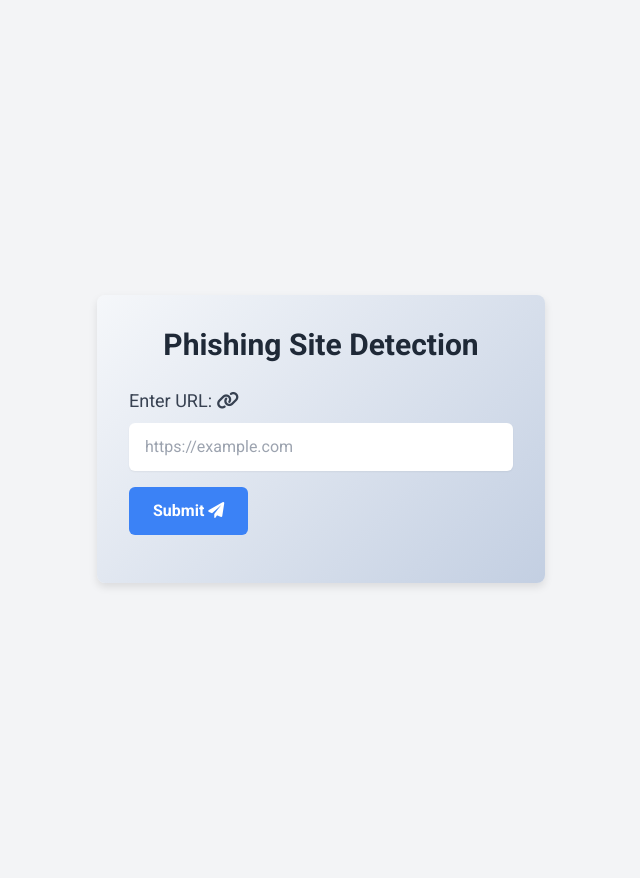
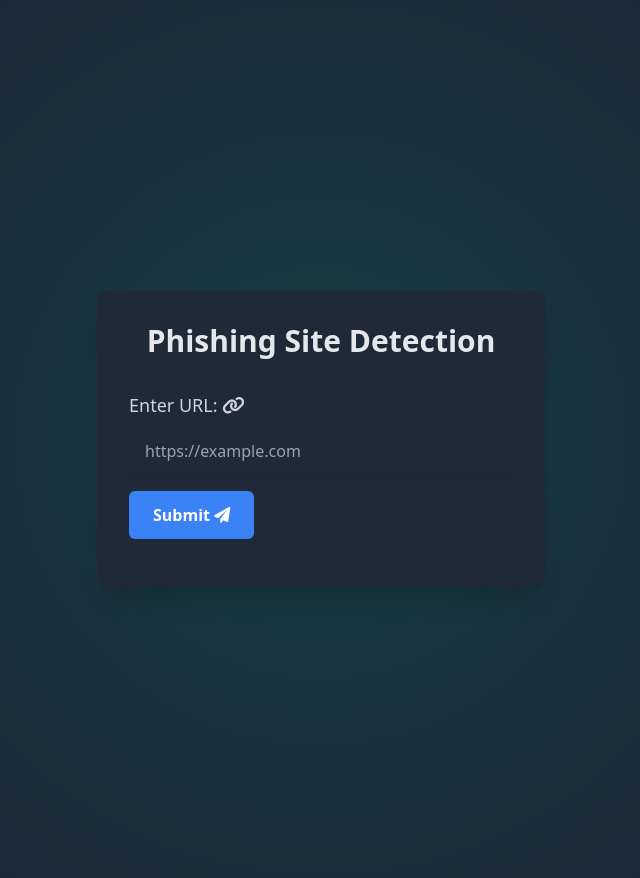
Before and after one commit to BLANKatGITHUB/phising-detection, a Flask app: page / in a window 1280 px wide. Shown: the whole page, without its empty margins (319-959 px from the left). Run offline with Flask 3, Linux system fonts and the light colour scheme; parts of the project's set-up code (start-up, migrations or seed data) failed here and were passed over.

Commit message:
Aestheic changes

```diff
--- a/templates/index.html
+++ b/templates/index.html
@@ -8,54 +8,45 @@
     <link href="https://fonts.googleapis.com/css2?family=Roboto:wght@400;700&display=swap" rel="stylesheet">
     <link rel="stylesheet" href="https://cdnjs.cloudflare.com/ajax/libs/font-awesome/6.0.0/css/all.min.css">
     <style>
-        body {
-            font-family: 'Roboto', sans-serif;
+        .background {
+            position: fixed;
+            top: 0;
+            left: 0;
+            width: 100%;
+            height: 100%;
+            background: radial-gradient(circle, rgba(45, 212, 191, 0.2) 0%, rgba(30, 41, 59, 1) 75%);
+            z-index: -1;
+            animation: pulse 10s infinite alternate;
         }
 
-        .container {
-            background: linear-gradient(135deg, #f5f7fa, #c3cfe2);
-            animation: gradientBG 15s ease infinite;
-        }
-
-        @keyframes gradientBG {
+        @keyframes pulse {
             0% {
-                background-position: 0% 50%;
-            }
-            50% {
-                background-position: 100% 50%;
+                opacity: 0.8;
+                transform: scale(1);
             }
             100% {
-                background-position: 0% 50%;
+                opacity: 1;
+                transform: scale(1.05);
             }
-        }
-
-        .form-container {
-            box-shadow: 0 4px 8px rgba(0, 0, 0, 0.1);
-        }
-
-        .btn-primary {
-            transition: transform 0.3s ease, box-shadow 0.3s ease;
-        }
-
-        .btn-primary:hover {
-            transform: translateY(-3px);
-            box-shadow: 0 6px 12px rgba(0, 0, 0, 0.2);
         }
     </style>
 </head>
-<body class="bg-gray-100 h-screen flex items-center justify-center">
-    <div class="container bg-gradient-to-r from-blue-100 to-blue-300 p-8 rounded-lg shadow-md w-full max-w-md form-container">
-        <h1 class="text-3xl font-bold text-gray-800 text-center mb-6">Phishing Site Detection</h1>
+<body class="font-sans bg-gray-900 text-gray-200 flex items-center justify-center min-h-screen py-12">
+    <div class="background"></div>
+    <div class="bg-gray-800 rounded-lg shadow-xl w-full max-w-md p-8 relative z-10">
+        <h1 class="text-3xl font-bold text-center text-teal-300 mb-8">Phishing Site Detection</h1>
         <form action="/url" method="post" class="mb-4">
             <div class="mb-4">
-                <label for="url" class="block text-lg font-medium text-gray-700 mb-2">Enter URL: <i class="fas fa-link"></i></label>
-                <input type="text" name="url" id="url" required class="mt-1 block w-full px-4 py-3 rounded-md border-gray-300 shadow-sm focus:border-blue-500 focus:ring focus:ring-blue-500 focus:ring-opacity-50" placeholder="https://example.com">
+                <label for="url" class="block text-lg font-medium text-gray-300 mb-2">Enter URL: <i class="fas fa-link"></i></label>
+                <input type="text" name="url" id="url" required class="mt-1 block w-full px-4 py-3 rounded-md border-gray-700 shadow-sm focus:border-blue-500 focus:ring focus:ring-blue-500 focus:ring-opacity-50 bg-gray-800 text-white" placeholder="https://example.com">
             </div>
             <button type="submit" class="btn-primary bg-blue-500 hover:bg-blue-700 text-white font-bold py-3 px-6 rounded-md focus:outline-none focus:shadow-outline">Submit <i class="fas fa-paper-plane"></i></button>
         </form>
-        {% if prediction %}
-            <p class="text-lg text-gray-700 mt-4">The URL is: <span class="font-bold">{{ prediction }}</span></p>
-        {% endif %}
+      {% if prediction %}
+      <div class="mt-6 text-center">
+          <p class="text-lg">Result: <span class="font-semibold text-{{ 'green' if prediction == 'Safe' else 'red' }}-400">{{ prediction }}</span></p>
+      </div>
+  {% endif %}
     </div>
 </body>
 </html>
```
